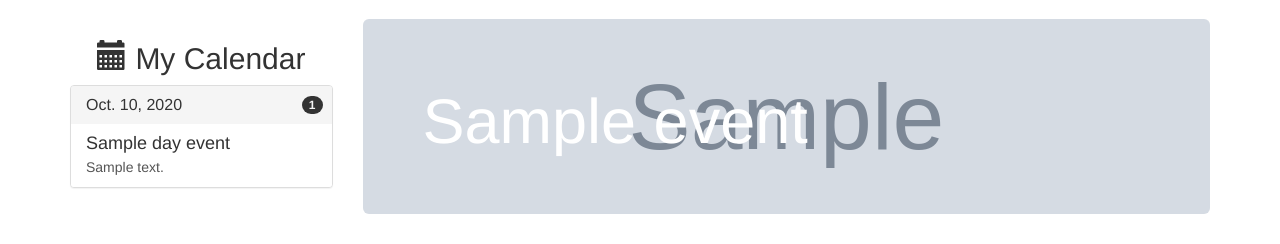
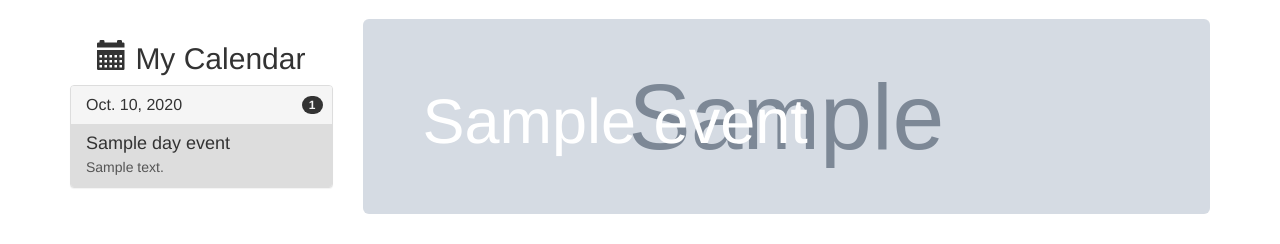
Before and after one commit to kparaju/MyWolfPackGuide, a Django app: template MWG_Site/templates/events/details.html in a window 1280 px wide. Shown: the part 51-295 px from the top of the page. Run offline with Django 3.2, Linux system fonts and the light colour scheme; the template is opened without the code that fills it: most values are stand-ins (such as "Sample title", 1, 10 or a date in 2020); grey boxes marked "Sample" are stand-in pictures; some libraries are stand-ins or nearby versions.

Commit message:
Make the sidebar better

```diff
--- a/MWG_Site/static/css/offcanvas.css
+++ b/MWG_Site/static/css/offcanvas.css
@@ -246,3 +246,7 @@ footer {
 
 .panel-collapse div.list-group div.list-group{margin: 0;}
 .panel-collapse div.list-group .list-group a.list-group-item {border-top: 1px solid #ddd;border-bottom: 0;padding-left: 30px;}
+
+.list-group-item-selected {
+  background: #ddd;
+}
--- a/MWG_Site/templates/base.html
+++ b/MWG_Site/templates/base.html
@@ -39,6 +39,8 @@
     <script>
     $(document).ready(function(){
         $(".accordion.panel-group:first .list-group").removeClass('hidden');
+        $(".accordion.panel-group .list-group-item-selected").closest('.list-group').removeClass('hidden');
+
         $(".accordion.panel-group .panel-heading").click(function(e){
           var target = e.currentTarget;
           var group = $(target).closest('.panel-group');
@@ -116,7 +118,7 @@
                   </div>
                 {% for day_event in day_events %}
                 <div class="list-group hidden">
-                  <a href="{{ day_event.get_absolute_url }}" class="list-group-item">
+                  <a href="{{ day_event.get_absolute_url }}" class="list-group-item{% if day_event.id == event.id %} list-group-item-selected {% endif %}">
                     <h4 class="list-group-item-heading">{{ day_event.name|truncatechars:20 }}</h4>
                     <p class="list-group-item-text">{{ day_event.description|truncatechars:64 }}</p>
                   </a>
```
